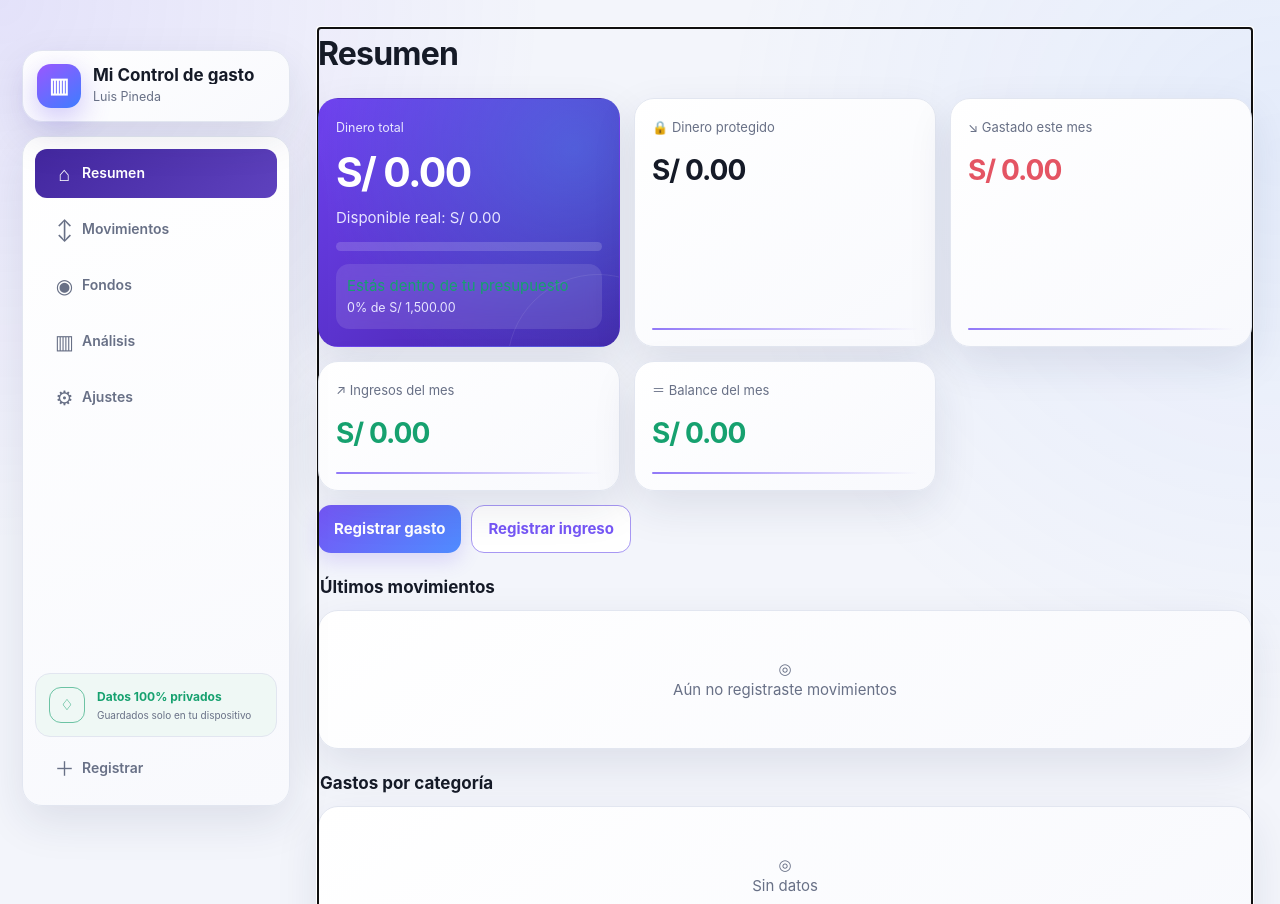
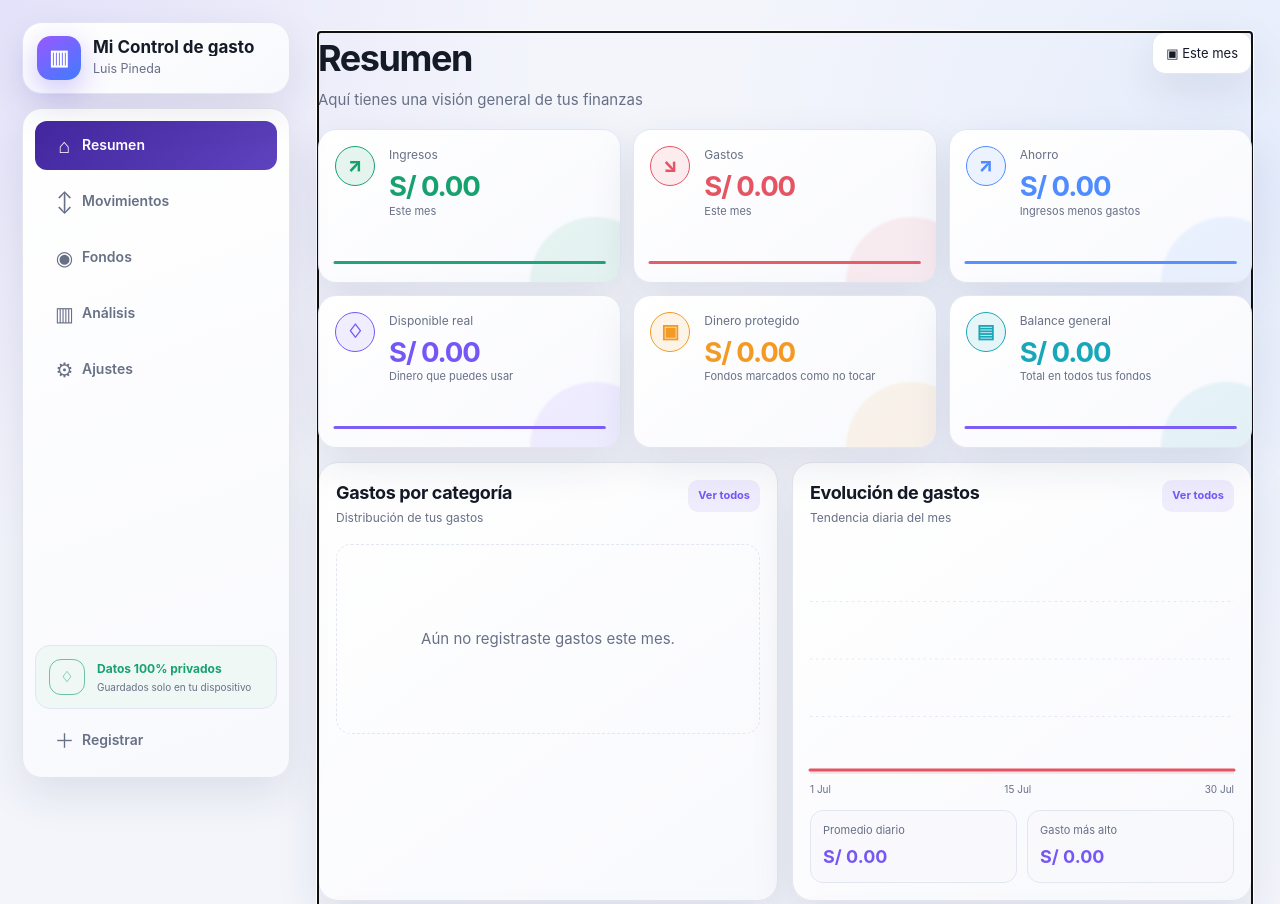
Before and after one commit to LuisP2809/control-gastos, a website with bundled scripts: page index.html in a window 1280 px wide. Shown: the top 904 px of the page. Before the commit the page ends 800 px from the top, so only its background shows below. Built offline with nearby package versions, Linux system fonts and the light colour scheme.

Commit message:
Conectar nuevo resumen financiero

```diff
--- a/index.html
+++ b/index.html
@@ -8,6 +8,7 @@
   <link rel="manifest" href="./manifest.webmanifest">
   <link rel="icon" href="./icons/icon-192.svg">
   <link rel="stylesheet" href="./styles.css">
+  <link rel="stylesheet" href="./dashboard-v2.css">
   <title>Mi Control de gasto</title>
 </head>
 <body>
@@ -59,5 +60,6 @@
   <script type="module" src="./js/app.js"></script>
   <script type="module" src="./js/transaction-edit-fix.js"></script>
   <script type="module" src="./js/ui-polish.js"></script>
+  <script type="module" src="./js/dashboard-v2.js"></script>
 </body>
 </html>
```
